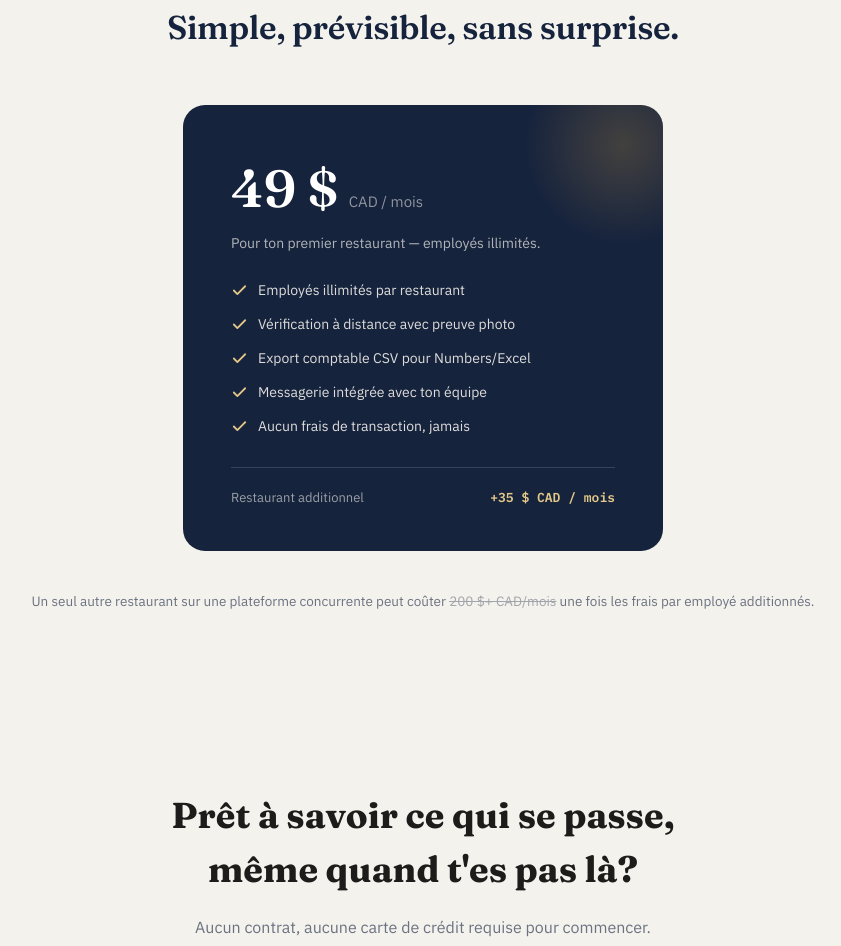
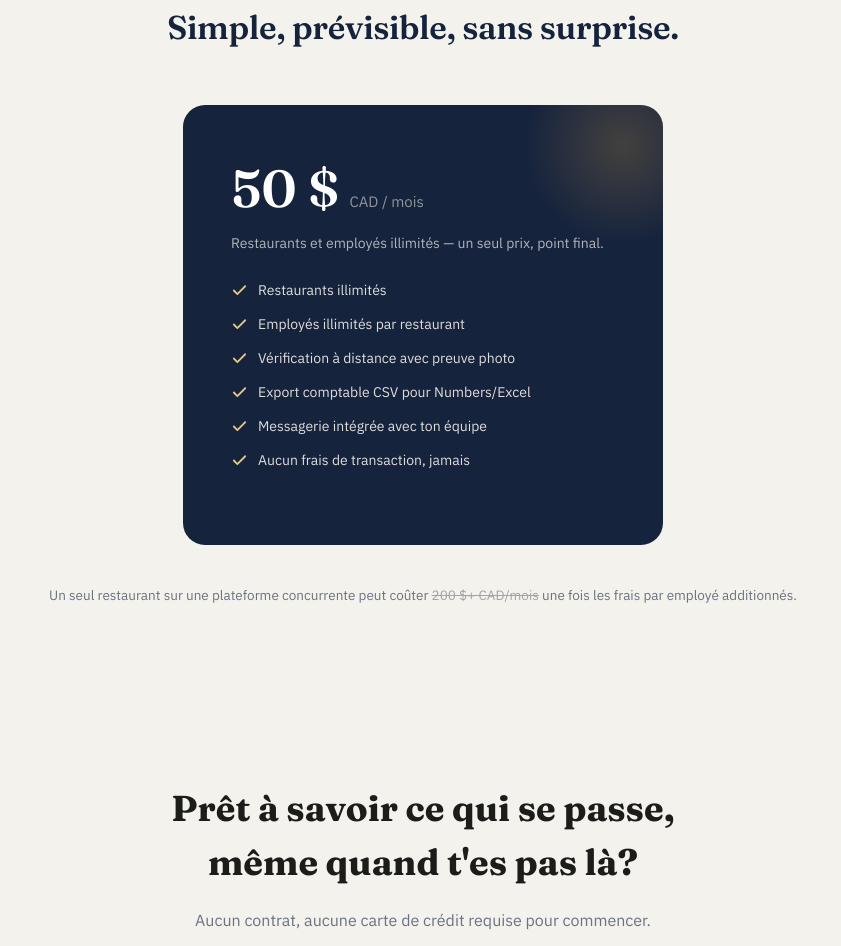
Before and after one commit to alexandrepilote1981/coco-tips-app, a website: page public/landing.html in a window 1280 px wide. Shown: the part 2879-3825 px from the top of the page, without its empty margins (217-1058 px from the left). Drawn offline with Linux system fonts and the light colour scheme.

Commit message:
Add files via upload

```diff
--- a/public/landing.html
+++ b/public/landing.html
@@ -384,23 +384,20 @@
     <h2 class="section-title" style="margin:0 auto; text-align:center;">Simple, prévisible, sans surprise.</h2>
     <div class="pricing-wrap">
       <div class="price-card">
-        <div class="price-row"><span class="price-amt mono">49 $</span><span class="price-per">CAD / mois</span></div>
-        <div class="price-desc">Pour ton premier restaurant — employés illimités.</div>
+        <div class="price-row"><span class="price-amt mono">50 $</span><span class="price-per">CAD / mois</span></div>
+        <div class="price-desc">Restaurants et employés illimités — un seul prix, point final.</div>
         <ul class="price-list">
+          <li><svg viewBox="0 0 24 24" fill="none" stroke="currentColor" stroke-width="2.5" stroke-linecap="round" stroke-linejoin="round"><path d="M20 6 9 17l-5-5"/></svg> Restaurants illimités</li>
           <li><svg viewBox="0 0 24 24" fill="none" stroke="currentColor" stroke-width="2.5" stroke-linecap="round" stroke-linejoin="round"><path d="M20 6 9 17l-5-5"/></svg> Employés illimités par restaurant</li>
           <li><svg viewBox="0 0 24 24" fill="none" stroke="currentColor" stroke-width="2.5" stroke-linecap="round" stroke-linejoin="round"><path d="M20 6 9 17l-5-5"/></svg> Vérification à distance avec preuve photo</li>
           <li><svg viewBox="0 0 24 24" fill="none" stroke="currentColor" stroke-width="2.5" stroke-linecap="round" stroke-linejoin="round"><path d="M20 6 9 17l-5-5"/></svg> Export comptable CSV pour Numbers/Excel</li>
           <li><svg viewBox="0 0 24 24" fill="none" stroke="currentColor" stroke-width="2.5" stroke-linecap="round" stroke-linejoin="round"><path d="M20 6 9 17l-5-5"/></svg> Messagerie intégrée avec ton équipe</li>
           <li><svg viewBox="0 0 24 24" fill="none" stroke="currentColor" stroke-width="2.5" stroke-linecap="round" stroke-linejoin="round"><path d="M20 6 9 17l-5-5"/></svg> Aucun frais de transaction, jamais</li>
         </ul>
-        <div class="price-extra">
-          <span>Restaurant additionnel</span>
-          <span class="mono">+35 $ CAD / mois</span>
-        </div>
       </div>
     </div>
     <div class="compare">
-      <p>Un seul autre restaurant sur une plateforme concurrente peut coûter <span class="strike">200 $+ CAD/mois</span> une fois les frais par employé additionnés.</p>
+      <p>Un seul restaurant sur une plateforme concurrente peut coûter <span class="strike">200 $+ CAD/mois</span> une fois les frais par employé additionnés.</p>
     </div>
   </div>
 </section>
```
